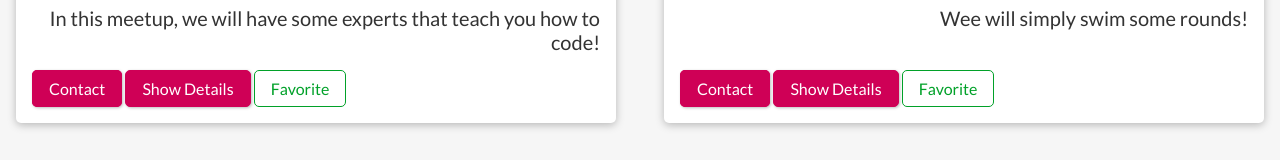
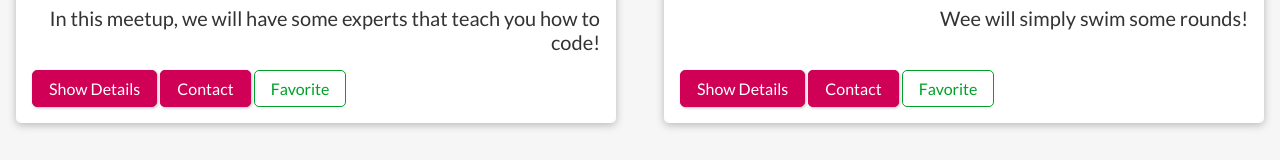
Before and after one commit to heltonricardo/meetup-website-svelte, a Svelte app: page / in a window 1280 px wide. Shown: the part 508-668 px from the top of the page. Built offline with nearby package versions, Linux system fonts and the light colour scheme.

Commit message:
usando slot no componente Button

```diff
--- a/src/App.svelte
+++ b/src/App.svelte
@@ -68,7 +68,7 @@
 <Header />
 <main>
   <div class="meetup-controls">
-    <Button caption="New Meetup" on:click={() => (editMode = !editMode)} />
+    <Button on:click={() => (editMode = !editMode)}>New Meetup</Button>
   </div>
   {#if editMode}
     <EditMeetup on:save={addMeetup} />
--- a/src/Meetups/EditMeetup.svelte
+++ b/src/Meetups/EditMeetup.svelte
@@ -71,5 +71,5 @@
     value={description}
     on:input={(event) => (description = event.target.value)}
   />
-  <Button type="submit" caption="Save" />
+  <Button type="submit">Save</Button>
 </form>
--- a/src/Meetups/MeetupItem.svelte
+++ b/src/Meetups/MeetupItem.svelte
@@ -83,14 +83,14 @@
     <p>{meetup.description}</p>
   </div>
   <footer>
-    <Button href="mailto:{meetup.contactEmail}" caption="Contact" />
-    <Button type="button" caption="Show Details" />
+    <Button type="button">Show Details</Button>
+    <Button href="mailto:{meetup.contactEmail}">Contact</Button>
     <Button
       mode="outline"
       color={meetup.isFavorite || "success"}
       type="button"
-      caption={meetup.isFavorite ? "Unfavorite" : "Favorite"}
       on:click={() => dispatch("toggleFavorite", meetup.id)}
-    />
+      >{meetup.isFavorite ? "Unfavorite" : "Favorite"}</Button
+    >
   </footer>
 </article>
--- a/src/UI/Button.svelte
+++ b/src/UI/Button.svelte
@@ -1,6 +1,5 @@
 <script>
   export let type = "button";
-  export let caption;
   export let href = null;
   export let mode = null;
   export let color = null;
@@ -85,7 +84,7 @@
 </style>
 
 {#if href}
-  <a {href}>{caption}</a>
+  <a {href}><slot /></a>
 {:else}
-  <button class="{mode} {color}" {type} on:click>{caption}</button>
+  <button class="{mode} {color}" {type} on:click><slot /></button>
 {/if}
```
